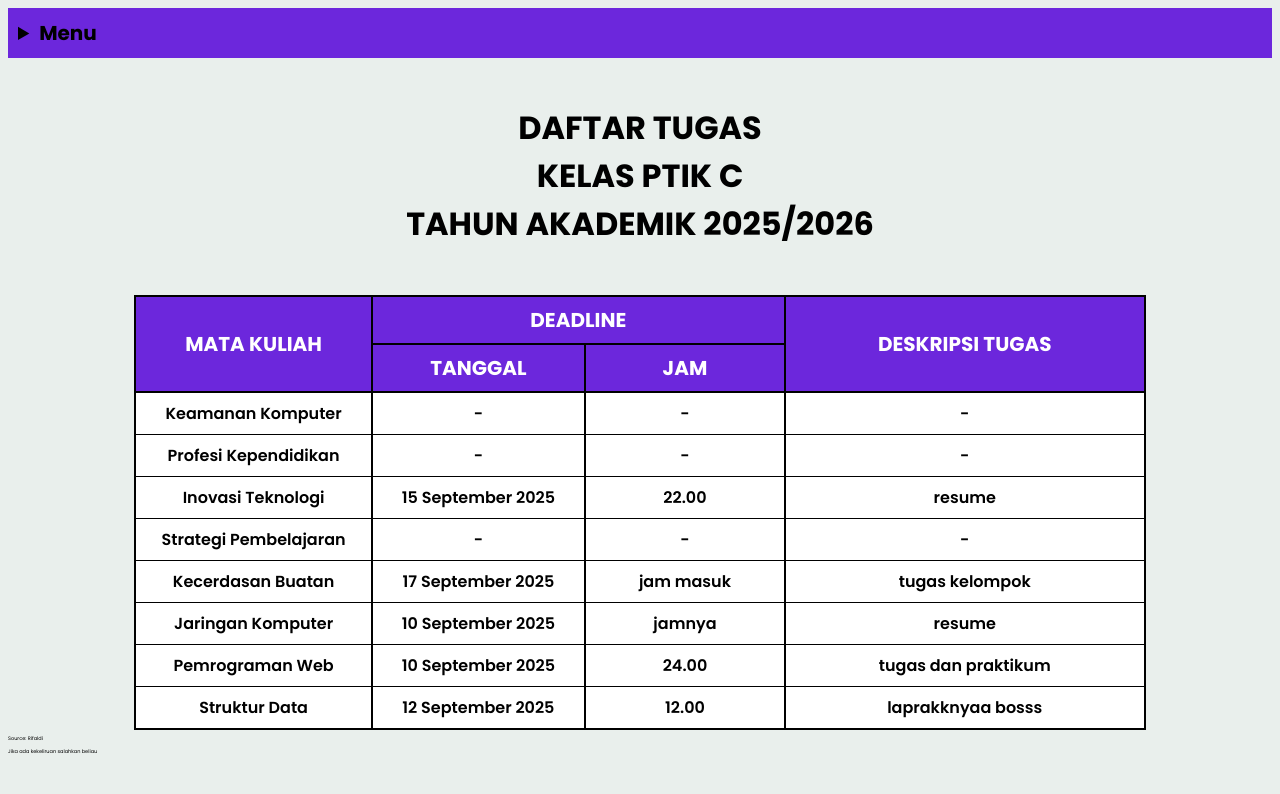
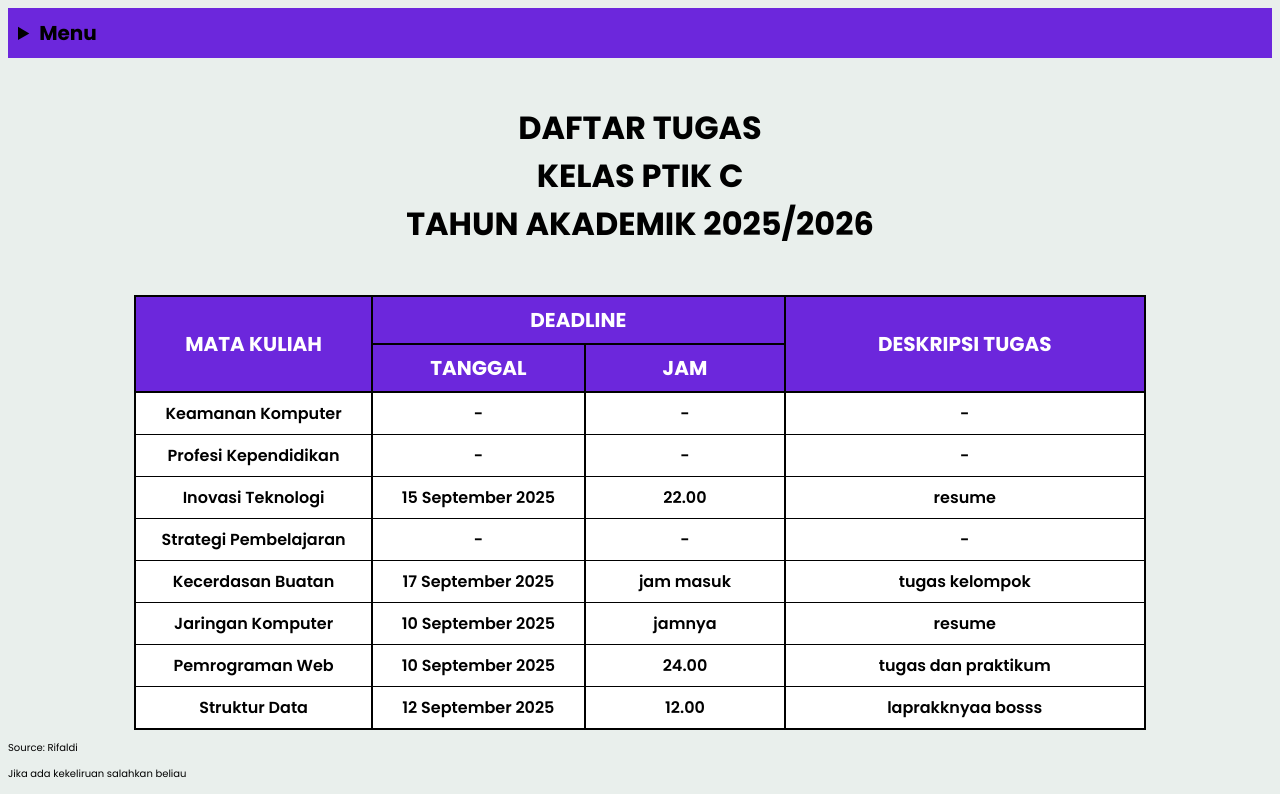
Before and after one commit to nurhidayatdev/PTIK-C-24, a plain HTML site: page daftar-tugas/daftar-tugas.html in a window 1280 px wide. Shown: the top 794 px of the page. Drawn offline with Linux system fonts and the light colour scheme.

Commit message:
Update daftar-tugas.html

```diff
--- a/daftar-tugas/daftar-tugas.html
+++ b/daftar-tugas/daftar-tugas.html
@@ -125,8 +125,8 @@
       </tr>
 
     </table>
-<p style="font-size:5px">Source: Rifaldi</p>
-<p style="font-size:5px">Jika ada kekeliruan salahkan beliau<p/>
+<p style="font-size:10px">Source: Rifaldi</p>
+<p style="font-size:10px">Jika ada kekeliruan salahkan beliau<p/>
     <br>
     <img src="../image/icon.png" width="30%" style="margin: auto; display: block;">
     <br>
```
